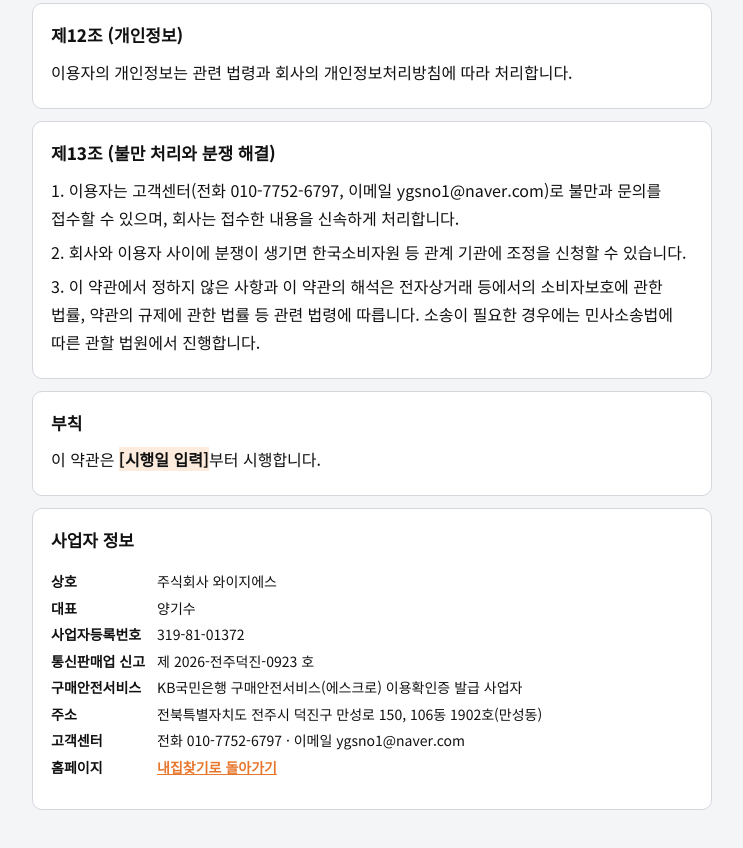
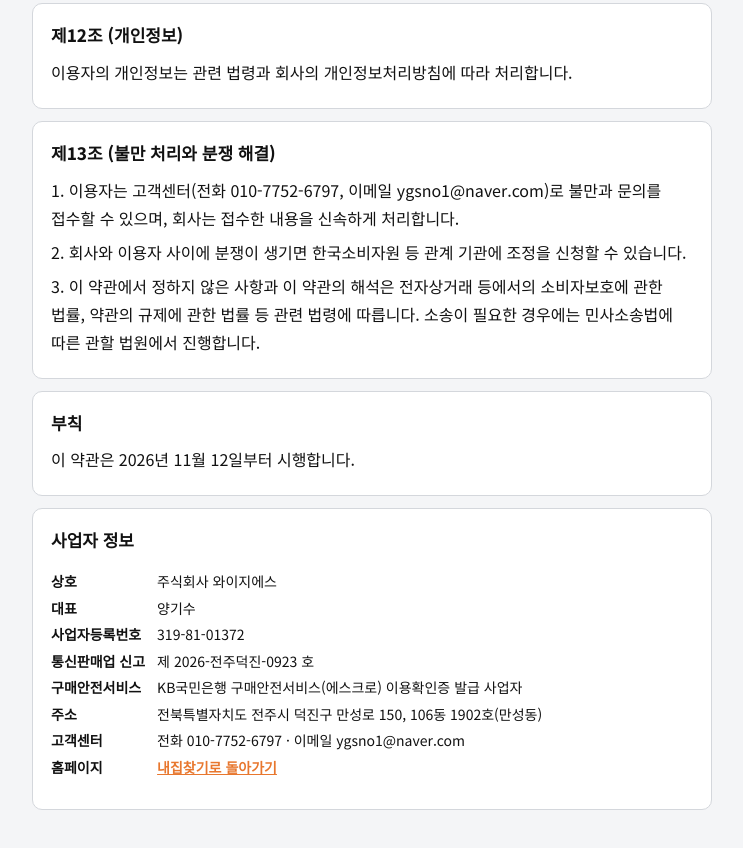
Before and after one commit to gisoo0316-lab/ygs-home, a plain HTML site: page terms.html in a window 1280 px wide. Shown: the part 2781-3629 px from the top of the page, without its empty margins (268-1011 px from the left). Drawn offline with Linux system fonts and the light colour scheme.

Commit message:
Add files via upload

```diff
--- a/terms.html
+++ b/terms.html
@@ -35,7 +35,7 @@ a{color:var(--gold);font-weight:700}
 <section><h2>제11조 (미성년자)</h2><p>미성년자가 법정대리인의 동의 없이 계약을 체결한 경우 미성년자 본인 또는 법정대리인은 그 계약을 취소할 수 있습니다.</p></section>
 <section><h2>제12조 (개인정보)</h2><p>이용자의 개인정보는 관련 법령과 회사의 개인정보처리방침에 따라 처리합니다.</p></section>
 <section><h2>제13조 (불만 처리와 분쟁 해결)</h2><p>1. 이용자는 고객센터(전화 010-7752-6797, 이메일 ygsno1@naver.com)로 불만과 문의를 접수할 수 있으며, 회사는 접수한 내용을 신속하게 처리합니다.</p><p>2. 회사와 이용자 사이에 분쟁이 생기면 한국소비자원 등 관계 기관에 조정을 신청할 수 있습니다.</p><p>3. 이 약관에서 정하지 않은 사항과 이 약관의 해석은 전자상거래 등에서의 소비자보호에 관한 법률, 약관의 규제에 관한 법률 등 관련 법령에 따릅니다. 소송이 필요한 경우에는 민사소송법에 따른 관할 법원에서 진행합니다.</p></section>
-<section><h2>부칙</h2><p>이 약관은 <span class="slot">[시행일 입력]</span>부터 시행합니다.</p></section>
+<section><h2>부칙</h2><p>이 약관은 2026년 11월 12일부터 시행합니다.</p></section>
 <section><h2>사업자 정보</h2>
 <dl class="biz">
 <dt>상호</dt><dd>주식회사 와이지에스</dd>
```
